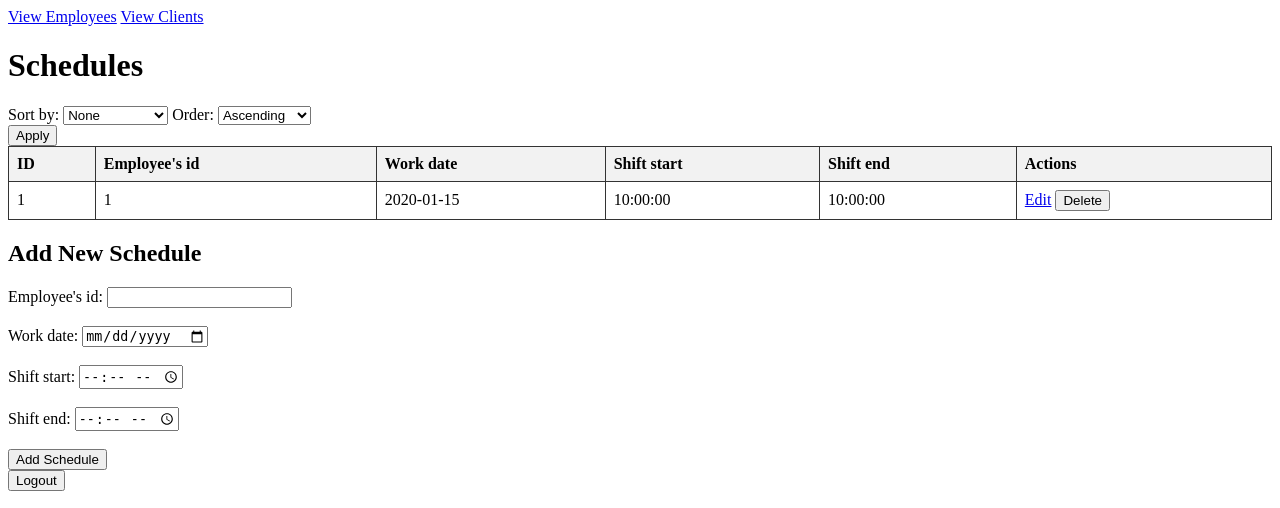
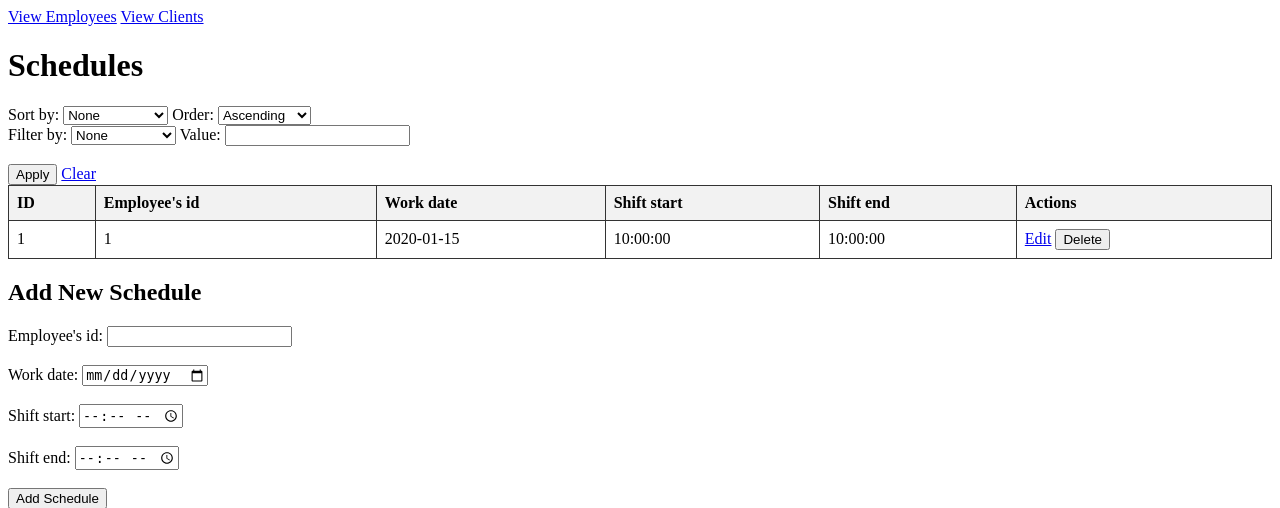
Before and after one commit to ostrrovska/ski_resort, a Flask app: page /schedules/ in a window 1280 px wide. Shown: the top 508 px of the page. Run offline with Flask 3, Linux system fonts and the light colour scheme; the visitor is signed in with stand-in values (Sample User, id 1); tables that the repository leaves empty hold one stand-in row (values such as "Sample post").

Commit message:
Add filtering for schedules

```diff
--- a/controllers/schedule_controller.py
+++ b/controllers/schedule_controller.py
@@ -9,7 +9,10 @@ schedule_controller = Blueprint('schedule', __name__)
 def list_schedules():
     sort_by = request.args.get('sort_by')
     sort_order = request.args.get('sort_order')
-    schedules = schedule_service.get_all(sort_by = sort_by, sort_order = sort_order)
+    filter_by = request.args.get('filter_by')
+    filter_value = request.args.get('filter_value')
+    schedules = schedule_service.get_all(sort_by = sort_by, sort_order = sort_order,
+                                         filter_by=filter_by, filter_value=filter_value)
     return render_template('schedules.html', schedules = schedules)
 
 @schedule_controller.route('/add', methods = ['POST'])
--- a/services/schedule_service.py
+++ b/services/schedule_service.py
@@ -1,22 +1,40 @@
+import datetime
+
 from models.schedule import Schedule, db
+
 
 class ScheduleService:
 
     @staticmethod
-    def get_all(sort_by = None, sort_order = 'asc'):
+    def get_all(sort_by=None, sort_order='asc', filter_by=None, filter_value=None):
         query = Schedule.query
-        sort_options = {
+        sort_filter_options = {
             'id': Schedule.id,
             'employee_id': Schedule.employee_id,
             'work_date': Schedule.work_date,
             'shift_start': Schedule.shift_start,
             'shift_end': Schedule.shift_end
         }
-        if sort_by in sort_options:
+        if sort_by in sort_filter_options:
             if sort_order == 'desc':
-                query = query.order_by(sort_options[sort_by].desc())
+                query = query.order_by(sort_filter_options[sort_by].desc())
             else:
-                query = query.order_by(sort_options[sort_by])
+                query = query.order_by(sort_filter_options[sort_by])
+
+        if filter_by in sort_filter_options and filter_value:
+            column = sort_filter_options[filter_by]
+            if isinstance(column.type, db.Integer):
+                query = query.filter(column == int(filter_value))
+            elif isinstance(column.type, db.Date):
+                # Parse filter_value to a date object
+                date_value = datetime.datetime.strptime(filter_value, "%Y-%m-%d").date()
+                query = query.filter(column == date_value)
+            elif isinstance(column.type, db.Time):
+                # Parse filter_value to a time object
+                time_value = datetime.datetime.strptime(filter_value, "%H:%M:%S").time()
+                query = query.filter(column == time_value)
+            else:
+                query = query.filter(column.ilike(f'%{filter_value}%'))
         return query.all()
 
     @staticmethod
--- a/templates/employees.html
+++ b/templates/employees.html
@@ -42,7 +42,7 @@
             <option value="email">Email</option>
         </select>
         <label for="filter_value">Value:</label>
-        <input type="text" id="filter_value" name="filter_value" required><br><br>
+        <input type="text" id="filter_value" name="filter_value"><br><br>
         <button type="submit">Apply</button>
         <a href="{{ url_for('employee.list_employees') }}">Clear</a>
     </div>
--- a/templates/schedules.html
+++ b/templates/schedules.html
@@ -27,7 +27,21 @@
                 <option value="desc">Descending</option>
             </select>
         </div>
+
+        <div class="form-group">
+            <label for="filter_by">Filter by:</label>
+            <select id="filter_by" name="filter_by">
+                <option value="" selected>None</option>
+                <option value="employee_id">Employee's id</option>
+                <option value="work_date">Work date</option>
+                <option value="shift_start">Shift start</option>
+                <option value="shift_end">Shift end</option>
+            </select>
+            <label for="filter_value">Value:</label>
+            <input type="text" id="filter_value" name="filter_value"><br><br>
+        </div>
         <button type="submit">Apply</button>
+        <a href="{{ url_for('schedule.list_schedules') }}">Clear</a>
     </form>
 
         <table>
```
